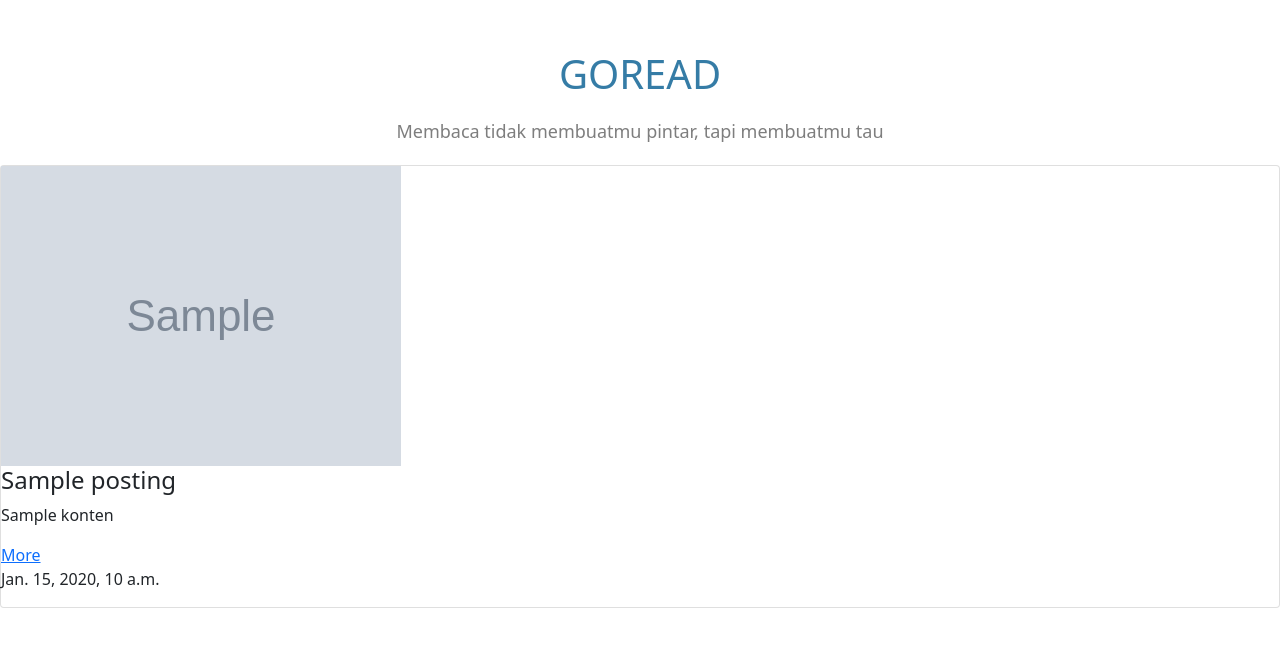
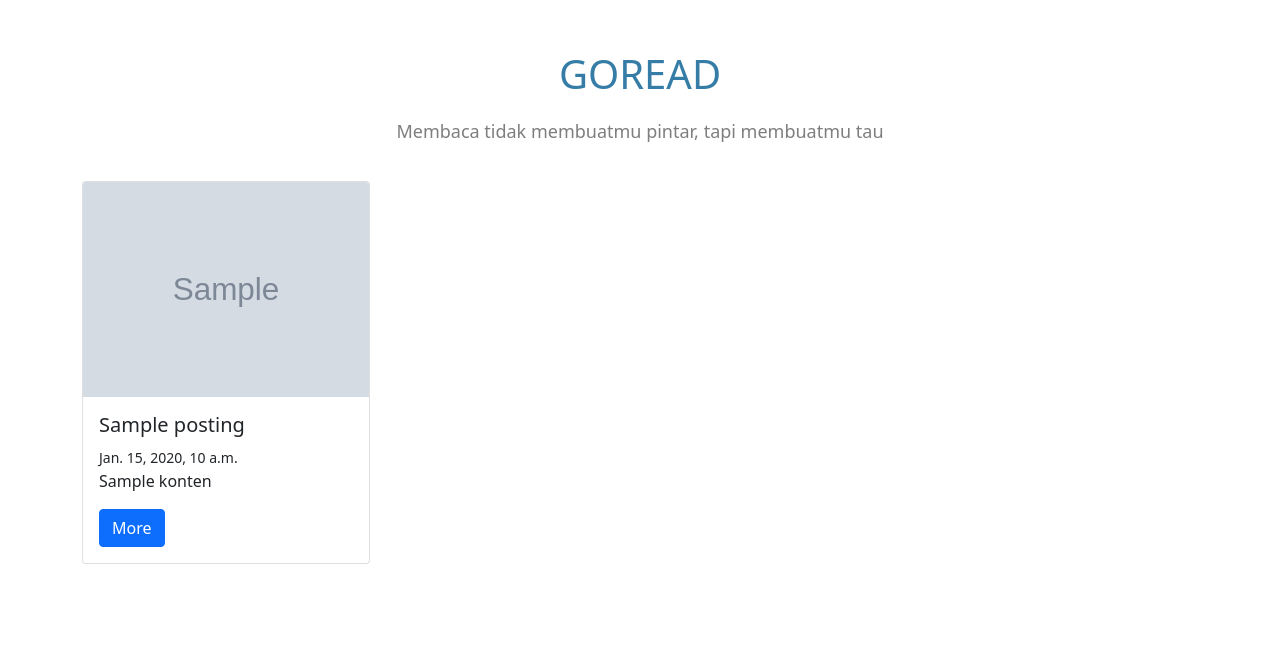
Before and after one commit to Rachmad080802/tugas-uas, a Django app: template GoRead/templates/upload/index.html in a window 1280 px wide. Shown: the part 56-703 px from the top of the page. Run offline with Django 4.2, Linux system fonts and the light colour scheme; the template is opened without the code that fills it: most values are stand-ins (such as "Sample title", 1, 10 or a date in 2020); grey boxes marked "Sample" are stand-in pictures.

Commit message:
Update index.html
edit card

```diff
--- a/GoRead/templates/upload/index.html
+++ b/GoRead/templates/upload/index.html
@@ -2,23 +2,21 @@
 
 
 {% block content %}
-<div class="cards">
-
-  {% for posting in posting %}
-    <div class="card">
-      <div class="image-section">
-        <img src="{{ posting.image.url }}" alt="my image">
+<div class="container ">
+  <div class="row gy-3 my-3">
+    {% for posting in posting %}
+      <div class="col-sm-6 col-md-4 col-lg-4">
+          <div class="card" style="width: 18rem;">
+            <img src="{{posting.image.url}}" class="card-img-top" alt="">
+            <div class="card-body">
+                <h5 class="card-title" >{{posting.judul}}</h5>
+                <small>{{posting.date}}</small>
+                <p class="card-text" >{{posting.konten}}</p>
+                <a href="#" class="btn btn-primary" >More</a>
+            </div>
+          </div>
       </div>
-      <div class="contect">
-        <h4>{{ posting.judul }}</h4>
-        <p>{{ posting.konten }}</p>
-        <a href="">More</a>
-      </div>
-      <div class="posted-date">
-        <p>{{ posting.date }}</p>
-      </div>
-    </div>
-  {% endfor %}
-
+    {% endfor %}
+  </div>
 </div>
 {% endblock %}
```
